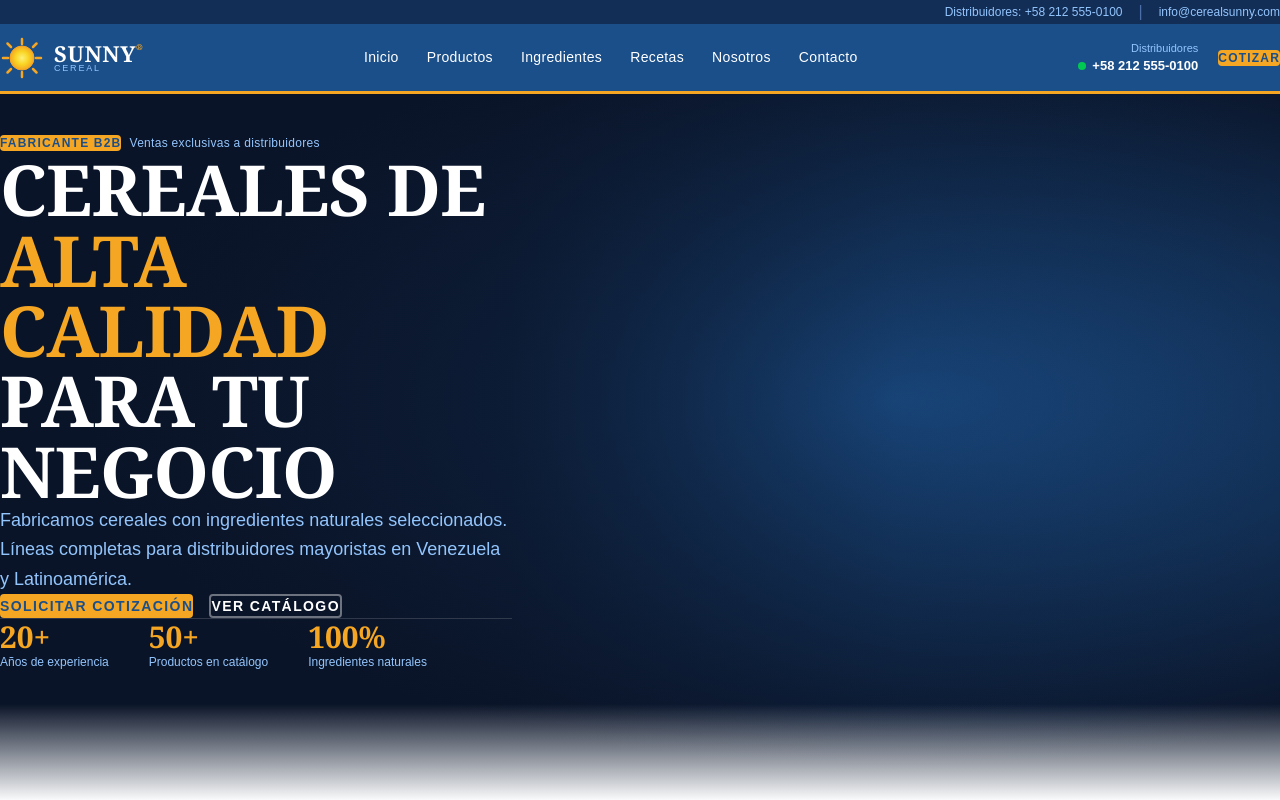
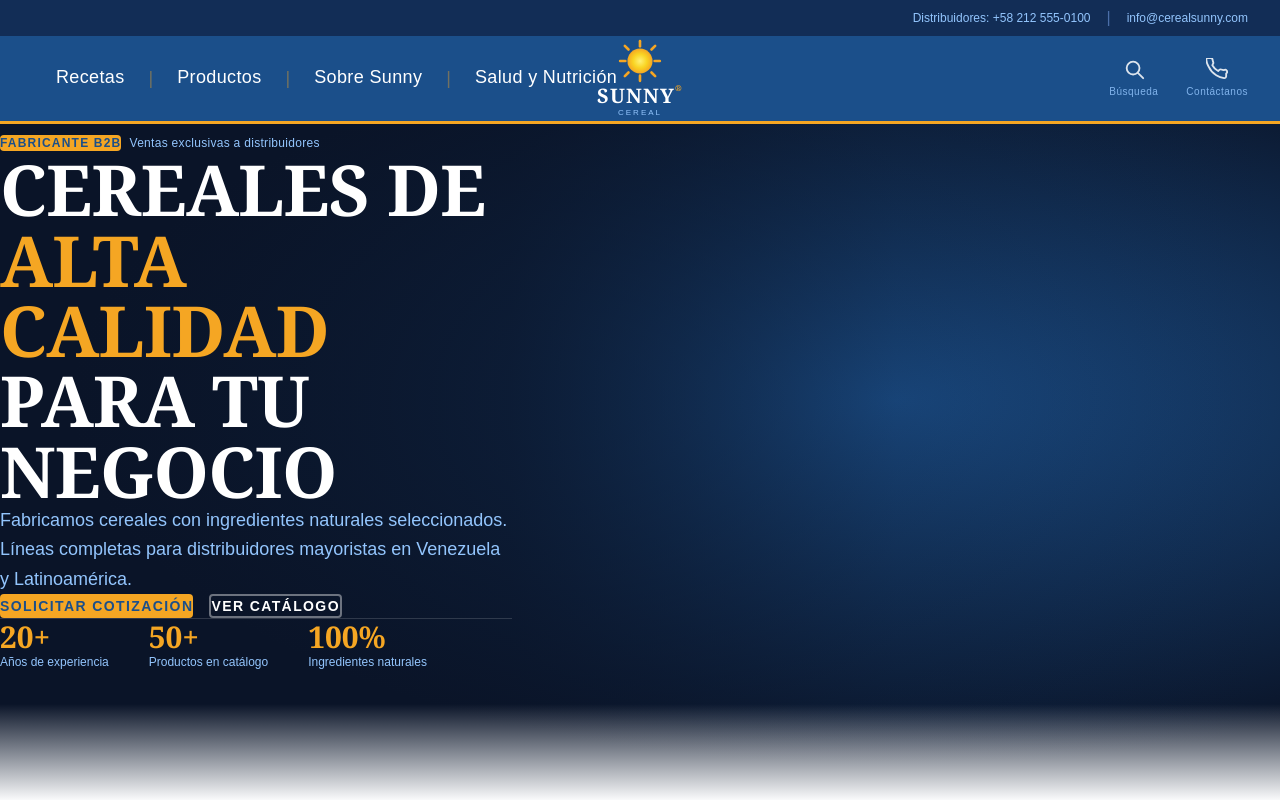
Before and after one commit to cerealsunny/cerealsunny-web, a Next.js app: page / in a window 1280 px wide. Shown: the top 800 px of the page. Built offline with nearby package versions, Linux system fonts and the light colour scheme.

Commit message:
cambios190220260203pm

```diff
--- a/src/components/Header.tsx
+++ b/src/components/Header.tsx
@@ -23,17 +23,14 @@
       <line x1="11" y1="33" x2="7.5" y2="36.5" />
     </g>
     <circle cx="22" cy="22" r="12" fill="url(#sunGradHeader)" />
-    <circle cx="22" cy="22" r="12" fill="none" stroke="#F5A623" strokeWidth="1" />
   </svg>
 );
 
 const navLinks = [
-  { label: "Inicio", href: "/" },
+  { label: "Recetas", href: "/#recetas" },
   { label: "Productos", href: "/productos" },
-  { label: "Ingredientes", href: "/#ingredientes" },
-  { label: "Recetas", href: "/#recetas" },
-  { label: "Nosotros", href: "/nosotros" },
-  { label: "Contacto", href: "/contacto" },
+  { label: "Sobre Sunny", href: "/nosotros" },
+  { label: "Salud y Nutrición", href: "/#nutricion" },
 ];
 
 export default function Header() {
@@ -47,119 +44,185 @@
   }, []);
 
   return (
-    <header className="w-full fixed top-0 left-0 z-50">
-      {/* Top info bar — hidden when scrolled */}
+    <header style={{ width: "100%", position: "fixed", top: 0, left: 0, zIndex: 50 }}>
+
+      {/* Top info bar */}
       {!scrolled && (
-        <div className="bg-[#122d56] px-6 py-1.5 flex justify-end items-center gap-4">
-          <span className="text-[#93c5fd] text-xs font-medium">
-            Distribuidores: +58 212 555-0100
-          </span>
-          <span className="text-[#4b6ea8]">|</span>
-          <span className="text-[#93c5fd] text-xs">info@cerealsunny.com</span>
+        <div style={{
+          background: "#122d56",
+          padding: "6px 32px",
+          display: "flex",
+          justifyContent: "flex-end",
+          alignItems: "center",
+          gap: "16px",
+        }}>
+          <span style={{ color: "#93c5fd", fontSize: "12px" }}>Distribuidores: +58 212 555-0100</span>
+          <span style={{ color: "#4b6ea8" }}>|</span>
+          <span style={{ color: "#93c5fd", fontSize: "12px" }}>info@cerealsunny.com</span>
         </div>
       )}
 
       {/* Main nav */}
-      <nav
-        className={`
-          bg-[#1B4F8A] border-b-[3px] border-[#F5A623] px-6 lg:px-8
-          flex items-center justify-between
-          transition-all duration-300
-          ${scrolled ? "h-[62px] shadow-[0_2px_16px_rgba(0,0,0,0.35)] bg-[#0e2e56]" : "h-[70px]"}
-        `}
-      >
-        {/* Logo */}
-        <Link href="/" className="flex items-center gap-2.5 flex-shrink-0">
-          <SunLogo size={scrolled ? 36 : 44} />
-          <div className="leading-none">
-            <div
-              className="font-serif font-black text-white tracking-wide"
-              style={{ fontSize: scrolled ? "19px" : "22px", fontFamily: "Georgia, serif" }}
-            >
-              SUNNY
-              <sup className="text-[#F5A623]" style={{ fontSize: "8px", verticalAlign: "super" }}>
-                ®
-              </sup>
+      <div style={{
+        background: scrolled ? "#0e2e56" : "#1B4F8A",
+        borderBottom: "3px solid #F5A623",
+        padding: "0 32px",
+        height: scrolled ? "72px" : "88px",
+        display: "flex",
+        alignItems: "center",
+        justifyContent: "space-between",
+        boxShadow: scrolled ? "0 2px 16px rgba(0,0,0,0.35)" : "none",
+        transition: "all 0.3s ease",
+      }}>
+
+        {/* LEFT — nav links */}
+        <nav style={{ display: "flex", alignItems: "center", gap: "0px" }}>
+          {navLinks.map((link, index) => (
+            <div key={link.href} style={{ display: "flex", alignItems: "center" }}>
+              <Link
+                href={link.href}
+                style={{
+                  color: "#ffffff",
+                  fontSize: "18px",
+                  fontWeight: "500",
+                  textDecoration: "none",
+                  letterSpacing: "0.02em",
+                  borderBottom: "2px solid transparent",
+                  paddingBottom: "2px",
+                  padding: "0 24px",
+                  transition: "color 0.2s, border-color 0.2s",
+                }}
+                onMouseEnter={(e) => {
+                  (e.currentTarget as HTMLAnchorElement).style.color = "#F5A623";
+                  (e.currentTarget as HTMLAnchorElement).style.borderBottomColor = "#F5A623";
+                }}
+                onMouseLeave={(e) => {
+                  (e.currentTarget as HTMLAnchorElement).style.color = "#ffffff";
+                  (e.currentTarget as HTMLAnchorElement).style.borderBottomColor = "transparent";
+                }}
+              >
+                {link.label}
+              </Link>
+              {index < navLinks.length - 1 && (
+                <span style={{
+                  color: "rgba(245,166,35,0.4)",
+                  fontSize: "18px",
+                  fontWeight: "300",
+                  userSelect: "none",
+                }}>|</span>
+              )}
             </div>
-            {!scrolled && (
-              <div className="text-[9px] tracking-[0.2em] text-[#93c5fd] font-medium uppercase mt-0.5">
-                Cereal
-              </div>
-            )}
+          ))}
+        </nav>
+
+        {/* CENTER — Logo */}
+        <Link href="/" style={{
+          display: "flex",
+          flexDirection: "column",
+          alignItems: "center",
+          textDecoration: "none",
+          position: "absolute",
+          left: "50%",
+          transform: "translateX(-50%)",
+        }}>
+          {/*
+            Fase 3 — reemplazar SunLogo con imagen real:
+            <Image src="/logo-sunny.png" alt="Cereal Sunny" width={120} height={60} priority />
+          */}
+          <SunLogo size={scrolled ? 36 : 46} />
+          <div style={{
+            fontFamily: "Georgia, serif",
+            fontWeight: "900",
+            fontSize: scrolled ? "16px" : "20px",
+            color: "#ffffff",
+            letterSpacing: "0.06em",
+            lineHeight: "1",
+            marginTop: "2px",
+          }}>
+            SUNNY<sup style={{ fontSize: "8px", color: "#F5A623", verticalAlign: "super" }}>®</sup>
           </div>
+          {!scrolled && (
+            <div style={{
+              fontSize: "8px",
+              letterSpacing: "0.25em",
+              color: "#93c5fd",
+              textTransform: "uppercase",
+              marginTop: "1px",
+            }}>
+              Cereal
+            </div>
+          )}
         </Link>
 
-        {/* Desktop nav links */}
-        <div className="hidden lg:flex items-center gap-7">
+        {/* RIGHT — search + phone */}
+        <div style={{ display: "flex", alignItems: "center", gap: "28px" }}>
+
+          {/* Search icon */}
+          <div style={{
+            display: "flex",
+            flexDirection: "column",
+            alignItems: "center",
+            gap: "4px",
+            cursor: "pointer",
+            opacity: "0.85",
+            transition: "opacity 0.2s",
+          }}
+            onMouseEnter={(e) => (e.currentTarget.style.opacity = "1")}
+            onMouseLeave={(e) => (e.currentTarget.style.opacity = "0.85")}
+          >
+            <svg width="22" height="22" viewBox="0 0 24 24" fill="none" stroke="#ffffff" strokeWidth="2" strokeLinecap="round">
+              <circle cx="11" cy="11" r="7" />
+              <line x1="16.5" y1="16.5" x2="22" y2="22" />
+            </svg>
+            <span style={{ fontSize: "10px", color: "#93c5fd", letterSpacing: "0.05em" }}>Búsqueda</span>
+          </div>
+
+          {/* Phone */}
+          <div style={{
+            display: "flex",
+            flexDirection: "column",
+            alignItems: "center",
+            gap: "4px",
+            cursor: "pointer",
+            opacity: "0.85",
+            transition: "opacity 0.2s",
+          }}
+            onMouseEnter={(e) => (e.currentTarget.style.opacity = "1")}
+            onMouseLeave={(e) => (e.currentTarget.style.opacity = "0.85")}
+          >
+            <svg width="22" height="22" viewBox="0 0 24 24" fill="none" stroke="#ffffff" strokeWidth="2" strokeLinecap="round" strokeLinejoin="round">
+              <path d="M22 16.92v3a2 2 0 01-2.18 2 19.79 19.79 0 01-8.63-3.07A19.5 19.5 0 013.07 9.81 19.79 19.79 0 01.19 1.18 2 2 0 012.18 0h3a2 2 0 012 1.72c.127.96.361 1.903.7 2.81a2 2 0 01-.45 2.11L6.91 7.91a16 16 0 006.34 6.34l1.27-1.27a2 2 0 012.11-.45c.907.339 1.85.573 2.81.7A2 2 0 0122 16.92z"/>
+            </svg>
+            <span style={{ fontSize: "10px", color: "#93c5fd", letterSpacing: "0.05em" }}>Contáctanos</span>
+          </div>
+
+        </div>
+
+      </div>
+
+      {/* Mobile menu */}
+      {menuOpen && (
+        <div style={{
+          background: "#0e2e56",
+          borderBottom: "1px solid #1B4F8A",
+          padding: "16px 24px",
+          display: "flex",
+          flexDirection: "column",
+          gap: "16px",
+        }}>
           {navLinks.map((link) => (
             <Link
               key={link.href}
               href={link.href}
-              className="text-white text-sm font-medium tracking-wide
-                border-b-2 border-transparent pb-0.5
-                hover:border-[#F5A623] hover:text-[#F5A623]
-                transition-colors duration-200"
+              onClick={() => setMenuOpen(false)}
+              style={{ color: "#ffffff", fontSize: "15px", fontWeight: "500", textDecoration: "none" }}
             >
               {link.label}
             </Link>
           ))}
         </div>
+      )}
 
-        {/* Right: phone + CTA */}
-        <div className="hidden lg:flex items-center gap-5 flex-shrink-0">
-          <div className="text-right">
-            <div className="text-[11px] text-[#93c5fd] font-medium">Distribuidores</div>
-            <div className="text-[13px] text-white font-semibold flex items-center gap-1.5">
-              <span className="inline-block w-2 h-2 rounded-full bg-green-500" />
-              +58 212 555-0100
-            </div>
-          </div>
-          <Link
-            href="/contacto"
-            className="bg-[#F5A623] text-[#1B4F8A] font-bold text-xs uppercase
-              tracking-widest px-5 py-2.5 rounded
-              hover:bg-[#F9D423] transition-colors duration-200"
-          >
-            Cotizar
-          </Link>
-        </div>
-
-        {/* Mobile hamburger */}
-        <button
-          className="lg:hidden flex flex-col gap-1.5 p-2"
-          onClick={() => setMenuOpen(!menuOpen)}
-          aria-label="Abrir menú"
-        >
-          <span className={`block w-6 h-0.5 bg-white transition-transform duration-200 ${menuOpen ? "rotate-45 translate-y-2" : ""}`} />
-          <span className={`block w-6 h-0.5 bg-white transition-opacity duration-200 ${menuOpen ? "opacity-0" : ""}`} />
-          <span className={`block w-6 h-0.5 bg-white transition-transform duration-200 ${menuOpen ? "-rotate-45 -translate-y-2" : ""}`} />
-        </button>
-      </nav>
-
-      {/* Mobile menu */}
-      {menuOpen && (
-        <div className="lg:hidden bg-[#0e2e56] border-b border-[#1B4F8A] px-6 py-4 flex flex-col gap-4">
-          {navLinks.map((link) => (
-            <Link
-              key={link.href}
-              href={link.href}
-              onClick={() => setMenuOpen(false)}
-              className="text-white text-sm font-medium hover:text-[#F5A623] transition-colors"
-            >
-              {link.label}
-            </Link>
-          ))}
-          <Link
-            href="/contacto"
-            onClick={() => setMenuOpen(false)}
-            className="bg-[#F5A623] text-[#1B4F8A] font-bold text-xs uppercase
-              tracking-widest px-5 py-2.5 rounded text-center
-              hover:bg-[#F9D423] transition-colors"
-          >
-            Cotizar
-          </Link>
-        </div>
-      )}
     </header>
   );
 }
```
Also changed, not shown: 1 other file (tests, documents, lock files or other folders).
